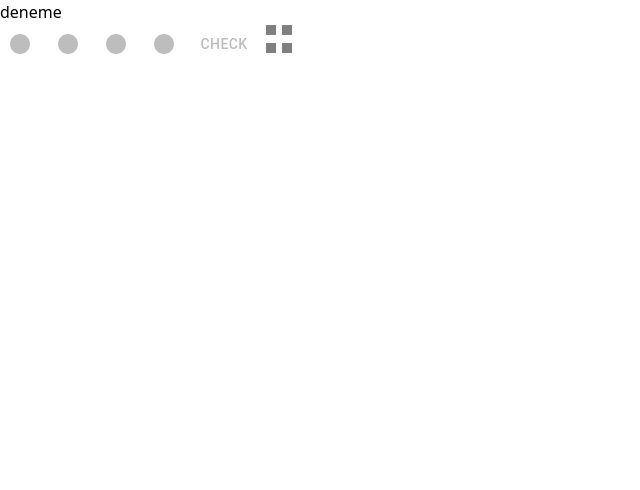
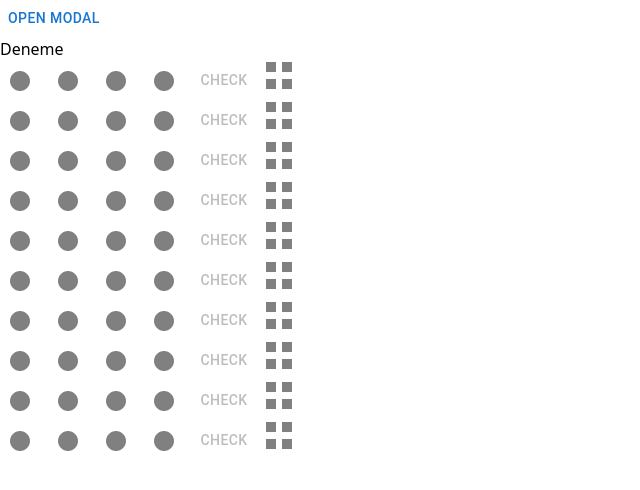
Before and after one commit to emerymastering/quadrangle-group-project, a React (Create React App) app: page /Edip in a window 1280 px wide. Shown: the top 490 px of the page, without its empty margins (0-640 px from the left). Built offline with nearby package versions, Linux system fonts and the light colour scheme.

Commit message:
win and loose finished

```diff
--- a/package.json
+++ b/package.json
@@ -14,6 +14,7 @@
     "react-dom": "^18.2.0",
     "react-router-dom": "^6.4.3",
     "react-scripts": "5.0.1",
+    "reactjs-popup": "^2.0.5",
     "web-vitals": "^2.1.4"
   },
   "scripts": {
--- a/src/components/RoundComponent.js
+++ b/src/components/RoundComponent.js
@@ -1,14 +1,14 @@
 import Stack from "@mui/material/Stack";
 import { IconButton, Button, Box } from "@mui/material";
-
 import Circle from "@mui/icons-material/Circle";
 import { useState } from "react";
+import { COLORS } from "../config/MasterMindConfig";
 
 export const RoundComponent = (props) => {
-  //const { code } = props;
   const code = props.code;
   const turn = props.turn;
-  const colors = ["green", "red", "blue", "purple", "orange"];
+  const id = props.id;
+  const colors = COLORS;
   const [pinArray, setPinArray] = useState(["grey", "grey", "grey", "grey"]);
   const [clueArray, setClueArray] = useState(["grey", "grey", "grey", "grey"]);
 
@@ -73,7 +73,7 @@ export const RoundComponent = (props) => {
 
   const changeColor = (pinIndex) => {
     console.log(pinIndex);
-    if (pinArray[pinIndex] === "grey" || pinArray[pinIndex] === "orange") {
+    if (pinArray[pinIndex] === "grey" || pinArray[pinIndex] === colors[4]) {
       pinArray[pinIndex] = colors[0];
 
       setPinArray([...pinArray]);
@@ -90,10 +90,12 @@ export const RoundComponent = (props) => {
         {pinArray.map((item, index) => {
           return (
             <IconButton
-              disabled={!turn}
+              //   disabled={!turn}
               key={index}
               onClick={() => {
-                changeColor(index);
+                if (turn) {
+                  changeColor(index);
+                }
               }}
               sx={{ color: pinArray[index] }}
             >
@@ -103,9 +105,9 @@ export const RoundComponent = (props) => {
         })}
       </Stack>
       <Button
-        disabled={!turn}
+        disabled={!turn || pinArray.some((item) => item === "grey")}
         onClick={() => {
-          props.didWin(checkCode());
+          props.didWin(checkCode(), id);
         }}
       >
         Check
--- /dev/null
+++ b/src/config/MasterMindConfig.js
@@ -0,0 +1,2 @@
+export const COLORS = ["green", "red", "blue", "purple", "orange"];
+export const ROUNDS = 10;
--- a/src/pages/Edip.js
+++ b/src/pages/Edip.js
@@ -1,9 +1,146 @@
 import { RoundComponent } from "../components";
+import { COLORS, ROUNDS } from "../config/MasterMindConfig";
+import { useState, useEffect } from "react";
+import { Modal, Button, Box } from "@mui/material";
+import Typography from "@mui/material/Typography";
+import EmojiEventsIcon from "@mui/icons-material/EmojiEvents";
+import SentimentVeryDissatisfiedIcon from "@mui/icons-material/SentimentVeryDissatisfied";
+
 export const Edip = () => {
+  const colors = COLORS;
+  const rounds = ROUNDS;
+
+  let [roundArray, setRoundArray] = useState([]);
+  const [currentTurn, setCurrentTurn] = useState(0);
+  const [open, setOpen] = useState(false);
+  const handleOpen = () => setOpen(true);
+  const [didWin, setDidWin] = useState(null);
+
+  const handleClose = () => {
+    setOpen(false);
+    startGame(rounds);
+  };
+  const style = {
+    position: "absolute",
+    top: "50%",
+    left: "50%",
+    transform: "translate(-50%, -50%)",
+    width: 400,
+    bgcolor: "background.paper",
+    border: "2px solid #000",
+    boxShadow: 24,
+    p: 4,
+  };
+  const createCode = () => {
+    let codeArray = [];
+    for (let i = 0; i < 4; i++) {
+      codeArray.push(colors[Math.floor(Math.random() * 4)]);
+    }
+    console.log(codeArray);
+    return codeArray;
+  };
+  const code = createCode();
+
+  const startGame = (rounds) => {
+    let array = [];
+
+    for (let i = 0; i < rounds; i++) {
+      array.push(i);
+    }
+    console.log("array", array);
+    setRoundArray([...array]);
+  };
+  const checkDidWin = (didWin, id) => {
+    console.log("code", code);
+    if (didWin) {
+      win();
+    } else {
+      if (currentTurn === roundArray.length - 1) {
+        loose();
+      } else {
+        setCurrentTurn(currentTurn + 1);
+      }
+    }
+  };
+  const win = () => {
+    setDidWin(true);
+    handleOpen();
+    restart();
+  };
+  const loose = () => {
+    setDidWin(false);
+    handleOpen();
+    restart();
+  };
+  const restart = () => {
+    setRoundArray([]);
+    setCurrentTurn(0);
+  };
+
+  useEffect(() => {
+    startGame(rounds);
+  }, [rounds]);
+
   return (
     <div>
-      deneme
-      <RoundComponent />
+      <div>
+        <div>
+          <Button onClick={handleOpen}>Open modal</Button>
+          <Modal
+            open={open}
+            onClose={handleClose}
+            aria-labelledby="modal-modal-title"
+            aria-describedby="modal-modal-description"
+          >
+            <Box sx={style}>
+              <Typography
+                textAlign="center"
+                id="modal-modal-title"
+                variant="h6"
+                component="h2"
+              >
+                {didWin ? "You WON!" : "You LOST!"}
+                {didWin ? (
+                  <EmojiEventsIcon
+                    sx={{
+                      width: 100,
+                      height: 100,
+                      color: "green",
+                    }}
+                  />
+                ) : (
+                  <SentimentVeryDissatisfiedIcon
+                    sx={{
+                      width: 100,
+                      height: 100,
+                      color: "red",
+                    }}
+                  />
+                )}
+              </Typography>
+            </Box>
+          </Modal>
+        </div>
+
+        <button
+          onClick={() => {
+            startGame(rounds);
+          }}
+        >
+          Deneme
+        </button>
+      </div>
+      {roundArray.map((itemIndex) => {
+        return (
+          <RoundComponent
+            key={itemIndex}
+            id={itemIndex}
+            code={code}
+            turn={currentTurn === itemIndex}
+            didWin={checkDidWin}
+          />
+        );
+      })}
     </div>
   );
 };
```
Also changed, not shown: 1 other file (tests, documents, lock files or other folders).
